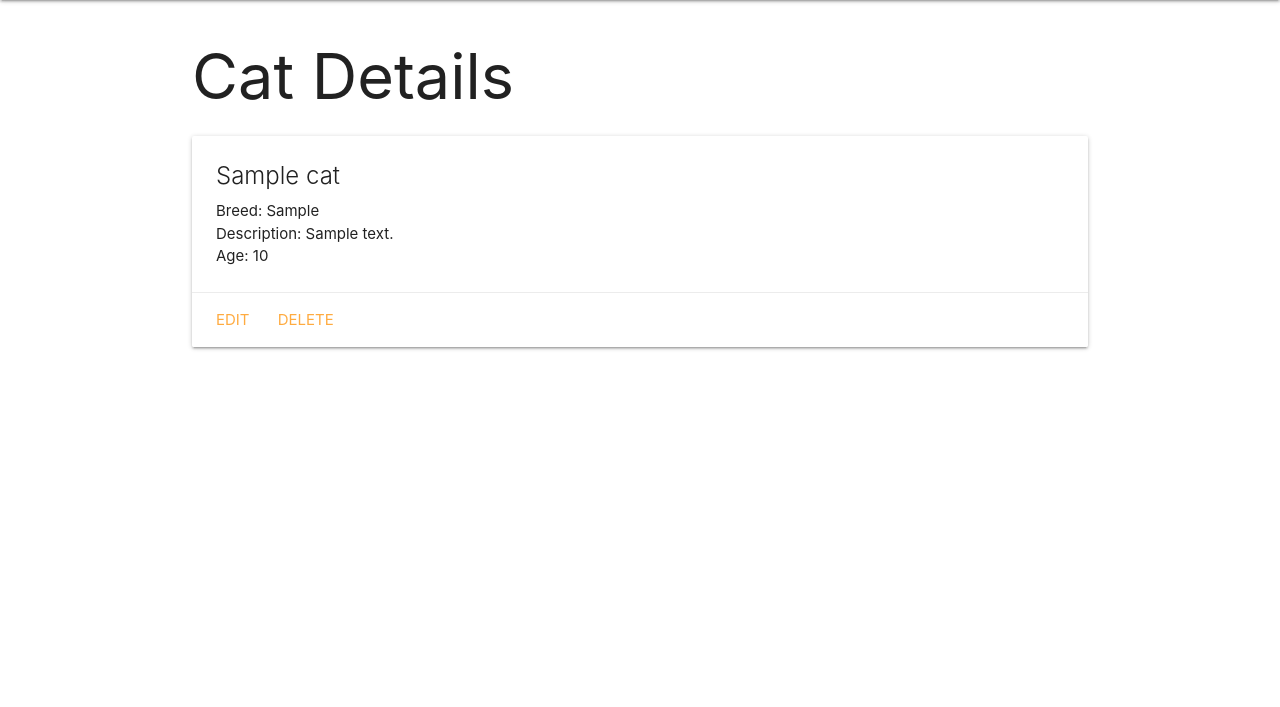
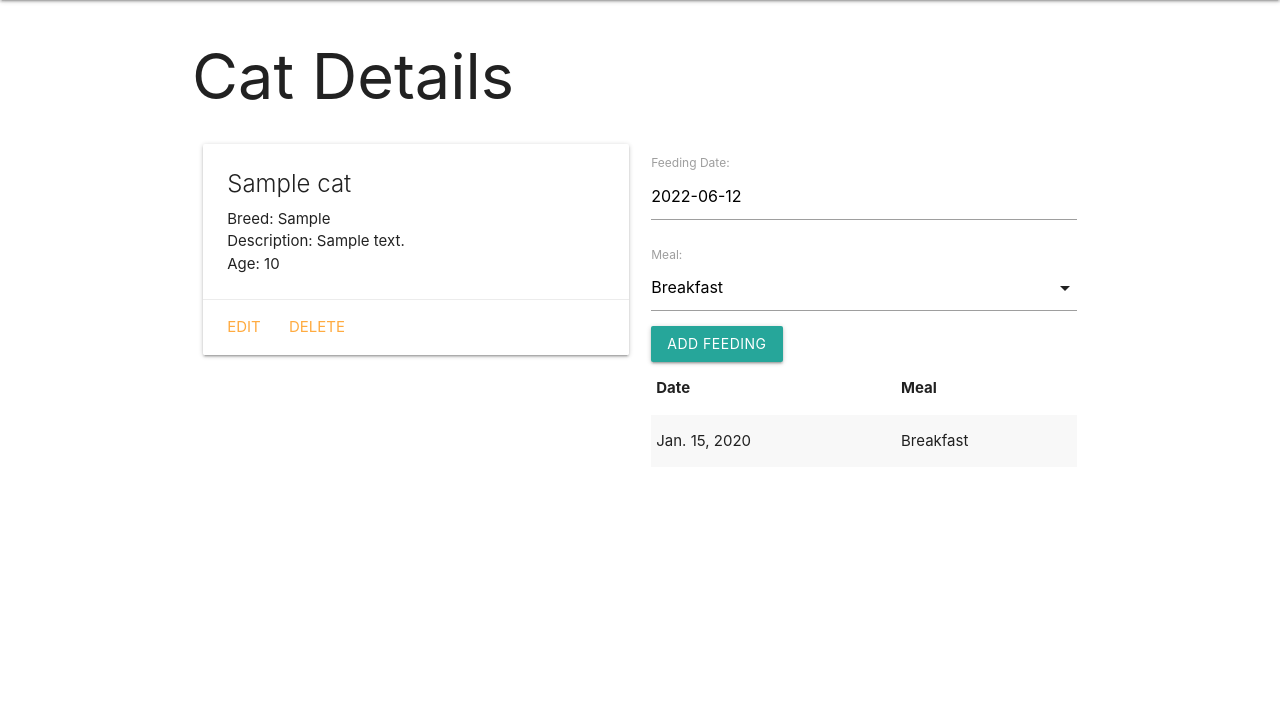
Before and after one commit to cpak125/django-catcollector, a Django app: page /cats/1/ in a window 1280 px wide. Shown: the part 64-771 px from the top of the page. Run offline with Django 4.2, Linux system fonts and the light colour scheme; tables that the repository leaves empty hold one stand-in row (values such as "Sample post").

Commit message:
implement creating and reading feedings for a cat

```diff
--- a/main_app/admin.py
+++ b/main_app/admin.py
@@ -1,6 +1,7 @@
 from django.contrib import admin
 # import your models here
-from .models import Cat
+from .models import Cat, Feeding
 
 # Register your models here.
 admin.site.register(Cat)
+admin.site.register(Feeding)
--- /dev/null
+++ b/main_app/forms.py
@@ -0,0 +1,7 @@
+from django.forms import ModelForm
+from .models import Feeding
+
+class FeedingForm(ModelForm):
+  class Meta:
+    model = Feeding
+    fields = ['date', 'meal']
--- a/main_app/models.py
+++ b/main_app/models.py
@@ -1,5 +1,12 @@
 from django.db import models
 from django.urls import reverse
+
+# A tuple of 2-tuples
+MEALS = (
+  ('B', 'Breakfast'),
+  ('L', 'Lunch'),
+  ('D', 'Dinner'),
+)
 
 # Create your models here.
 class Cat(models.Model):
@@ -8,9 +15,36 @@ class Cat(models.Model):
   breed = models.CharField(max_length=100)
   description = models.TextField(max_length=250)
   age = models.IntegerField()
+  # there will be a 'feeding_set' related-manager
+  #  used to access a cat's feedings
 
   def __str__(self):
     return f'{self.name} ({self.id})'
 
   def get_absolute_url(self):
     return reverse('detail', kwargs={'cat_id': self.id})
+
+
+class Feeding(models.Model):
+  date = models.DateField('Feeding Date')
+  meal = models.CharField(
+    max_length=1,
+    # add the 'choices' field option
+    choices=MEALS,
+    default=MEALS[0][0]
+  )
+
+  # Create a cat_id FK column in DB table and it will also provide a way
+  # to access the entire cat object that the feeding belongs to
+  cat = models.ForeignKey(
+    Cat,
+    on_delete=models.CASCADE
+  )
+
+  def __str__(self):
+    # Nice method for obtaining the friendly value of a Field.choice
+    return f"{self.get_meal_display()} on {self.date}"
+
+  # change the default sort
+  class Meta:
+    ordering = ['-date']
--- a/main_app/templates/base.html
+++ b/main_app/templates/base.html
@@ -7,9 +7,9 @@
   <meta name="viewport" content="width=device-width, initial-scale=1.0">
   <meta http-equiv="X-UA-Compatible" content="ie=edge">
   <title>Cat Collector</title>
-  <link rel="stylesheet"
-    href="https://cdnjs.cloudflare.com/ajax/libs/materialize/1.0.0/css/materialize.min.css">
+  <link rel="stylesheet" href="https://cdnjs.cloudflare.com/ajax/libs/materialize/1.0.0/css/materialize.min.css">
   <link rel="stylesheet" type="text/css" href="{% static 'css/style.css' %}">
+  <script src="https://cdnjs.cloudflare.com/ajax/libs/materialize/1.0.0/js/materialize.min.js"></script>
 </head>
 
 <body>
--- a/main_app/templates/cats/detail.html
+++ b/main_app/templates/cats/detail.html
@@ -3,6 +3,8 @@
 
 <h1>Cat Details</h1>
 
+<div class="row">
+  <div class="col s6">
     <div class="card">
       <div class="card-content">
         <span class="card-title">{{ cat.name }}</span>
@@ -19,5 +21,39 @@
         <a href="{% url 'cats_delete' cat.id %}">Delete</a>
       </div>
     </div>
+  </div>
+  <div class="col s6">
+    <form action="{% url 'add_feeding' cat.id %}" method="POST">
+      {% csrf_token %}
+      {{ feeding_form.as_p }}
+      <input type="submit" class="btn" value="Add Feeding">
+    </form>
+    <table class="striped">
+      <thead>
+        <tr><th>Date</th><th>Meal</th></tr>
+      </thead>
+      <tbody>
+        {% for feeding in cat.feeding_set.all %}
+          <tr>
+            <td>{{feeding.date}}</td>
+            <td>{{feeding.get_meal_display}}</td>
+          </tr>
+        {% endfor %}
+      </tbody>
+    </table>
+  </div>
+</div>
 
+<script>
+  const dateEl = document.getElementById('id_date');
+  M.Datepicker.init(dateEl, {
+    format: 'yyyy-mm-dd',
+    defaultDate: new Date(),
+    setDefaultDate: true,
+    autoClose: true
+  });
+
+  const selectEl = document.getElementById('id_meal');
+  M.FormSelect.init(selectEl);
+</script>
 {% endblock %}
--- a/main_app/urls.py
+++ b/main_app/urls.py
@@ -8,5 +8,7 @@ urlpatterns = [
   path('cats/<int:cat_id>/', views.cats_detail, name='detail'),
   path('cats/create/', views.CatCreate.as_view(), name='cats_create'),
   path('cats/<int:pk>/update/', views.CatUpdate.as_view(), name='cats_update'),
-  path('cats/<int:pk>/delete/', views.CatDelete.as_view(), name='cats_delete')
+  path('cats/<int:pk>/delete/', views.CatDelete.as_view(), name='cats_delete'),
+  path('cats/<int:cat_id>/add_feeding/', views.add_feeding, name='add_feeding'),
+
 ]
--- a/main_app/views.py
+++ b/main_app/views.py
@@ -1,6 +1,7 @@
-from django.shortcuts import render
+from django.shortcuts import render, redirect
 from django.views.generic.edit import CreateView, UpdateView, DeleteView
 from .models import Cat
+from .forms import FeedingForm
 
 # Create your views here.
 
@@ -20,7 +21,26 @@ def cats_index(request):
 # Define cats detail view
 def cats_detail(request, cat_id):
   cat = Cat.objects.get(id=cat_id)
-  return render(request, 'cats/detail.html', {'cat': cat})
+  # instantiate FeedingForm to be rendered
+  # within the detail.html template
+  feeding_form = FeedingForm()
+  return render(request, 'cats/detail.html', {
+    'cat': cat,
+    'feeding_form': feeding_form
+  })
+
+# Define the add feeding for a cat functionality
+def add_feeding(request, cat_id):
+  # create a ModelForm instance using the data in request.POST
+  form = FeedingForm(request.POST)
+  # validate the form
+  if form.is_valid():
+    # don't save the form to the db until it
+    # has the cat_id assigned
+    new_feeding = form.save(commit=False)
+    new_feeding.cat_id = cat_id
+    new_feeding.save()
+  return redirect('detail', cat_id=cat_id)
 
 # Class-Based View (CBV) to create a cat
 class CatCreate(CreateView):
```
Also changed, not shown: main_app/migrations/0002_feeding.py (added). Lines whose indentation alone changed are shown as unchanged.
